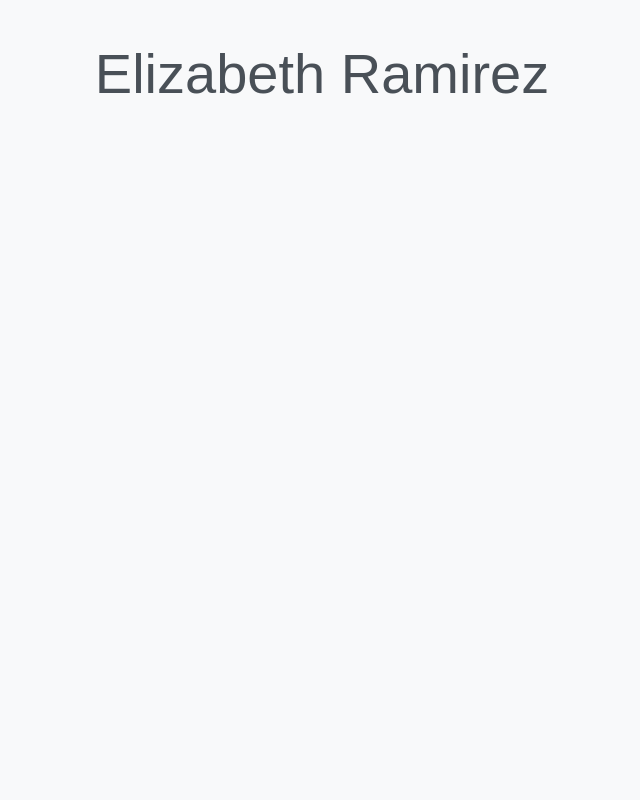
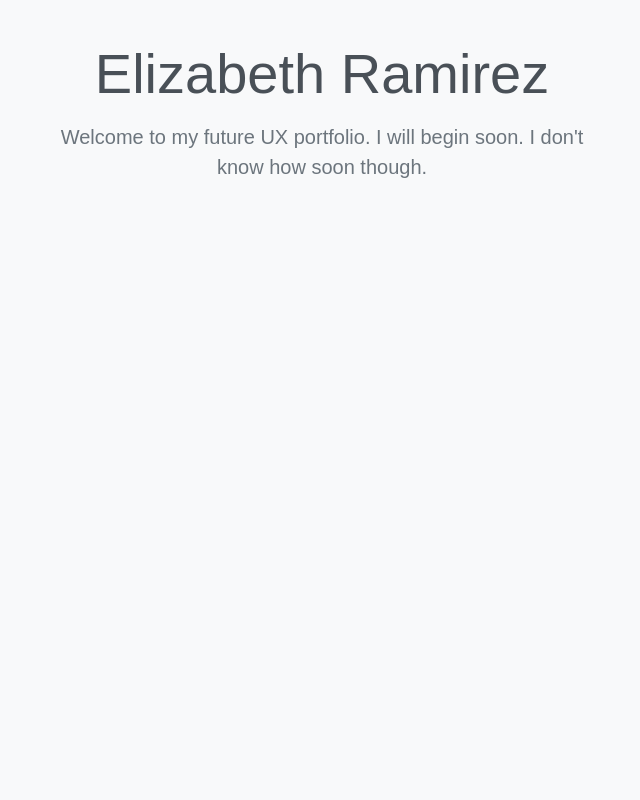
Before and after one commit to eramirez47/ux-ui, a plain HTML site: page index.html in a window 1280 px wide. Shown: the top 800 px of the page, without its empty margins (318-958 px from the left). Drawn offline with nearby package versions, Linux system fonts and the light colour scheme.

Commit message:
bootstrap override

```diff
--- a/index.html
+++ b/index.html
@@ -18,11 +18,11 @@
             margin-top: 20px;
         }
 
-        p {
+        #siteDescription {
             color: #6c757d;
             font-size: 1.25rem;
             text-align: center;
-            margin-top: 1500px;
+            margin-top: 15px;
         }
 
         .container {
@@ -35,7 +35,7 @@
 <body>
     <div class="container">
         <h1 class="display-4">Elizabeth Ramirez</h1>
-        <p class="lead">Welcome to my future UX portfolio. I will begin soon. I don't know how soon though.</p>
+        <p class="lead" id="siteDescription">Welcome to my future UX portfolio. I will begin soon. I don't know how soon though.</p>
     </div>
 
     <!-- Bootstrap JS -->
```
